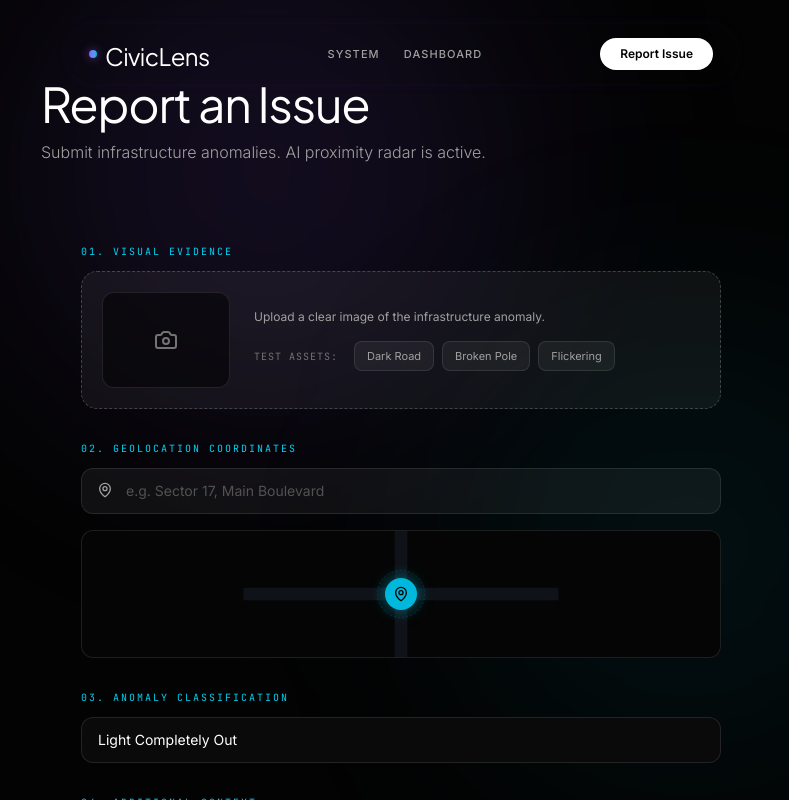
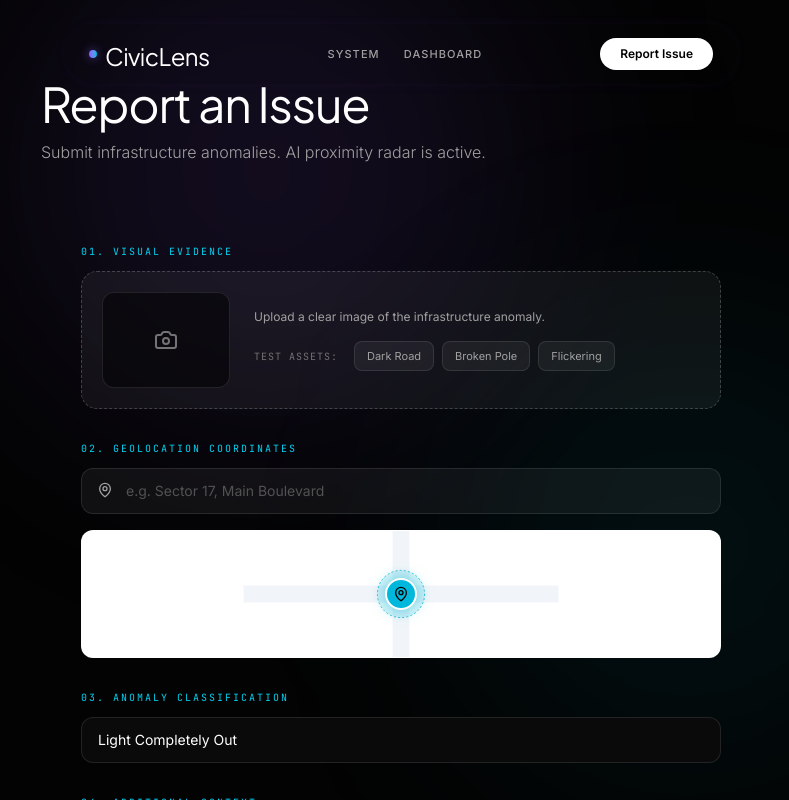
Before and after one commit to Meow-D-Anushka/CivicLens, a React (Vite) app: page / in a window 1280 px wide. Both pictures are taken after a click on the button "Report Issue". Shown: the top 800 px of the page, without its empty margins (239-1028 px from the left). Built offline with nearby package versions, Linux system fonts and the light colour scheme.

Commit message:
Refactor map component in ReportIssuePage
Updated the map visualization in ReportIssuePage with new styles and elements.

```diff
--- a/src/components/pages/ReportIssuePage.tsx
+++ b/src/components/pages/ReportIssuePage.tsx
@@ -192,20 +192,23 @@ export const ReportIssuePage: React.FC = () => {
                 />
               </div>
 
-              <div className="relative h-32 w-full rounded-xl overflow-hidden border border-white/10 bg-[#050505]">
-                <svg viewBox="0 0 600 240" className="w-full h-full object-cover opacity-40">
-                  <rect width="600" height="240" fill="#050505" />
-                  <line x1="0" y1="120" x2="600" y2="120" stroke="#1f2937" strokeWidth="24" />
-                  <line x1="300" y1="0" x2="300" y2="240" stroke="#1f2937" strokeWidth="24" />
-                  <circle cx="300" cy="120" r="45" fill="rgba(6,182,212,0.1)" stroke="#06b6d4" strokeWidth="1" strokeDasharray="4,4" />
+              {/* Updated map code block */}
+              <div className="relative h-32 w-full rounded-xl overflow-hidden border border-white/10 bg-white">
+                <svg viewBox="0 0 600 240" className="w-full h-full object-cover">
+                  <rect width="600" height="240" fill="#ffffff" />
+                  <line x1="0" y1="120" x2="600" y2="120" stroke="#f1f5f9" strokeWidth="32" />
+                  <line x1="300" y1="0" x2="300" y2="240" stroke="#f1f5f9" strokeWidth="32" />
+                  <circle cx="300" cy="120" r="45" fill="rgba(6,182,212,0.15)" stroke="#06b6d4" strokeWidth="1.5" strokeDasharray="4,4" />
                 </svg>
 
                 <div className="absolute top-1/2 left-1/2 -translate-x-1/2 -translate-y-1/2 pointer-events-none flex flex-col items-center">
-                  <div className="w-8 h-8 rounded-full bg-cyan-500 text-black flex items-center justify-center shadow-[0_0_15px_rgba(6,182,212,0.5)]">
+                  <div className="w-8 h-8 rounded-full bg-cyan-500 text-black flex items-center justify-center shadow-[0_0_15px_rgba(6,182,212,0.6)] border-2 border-white">
                     <MapPin className="w-4 h-4" />
                   </div>
                 </div>
               </div>
+              {/* End of updated map block */}
+
             </div>
           </div>
 
```
